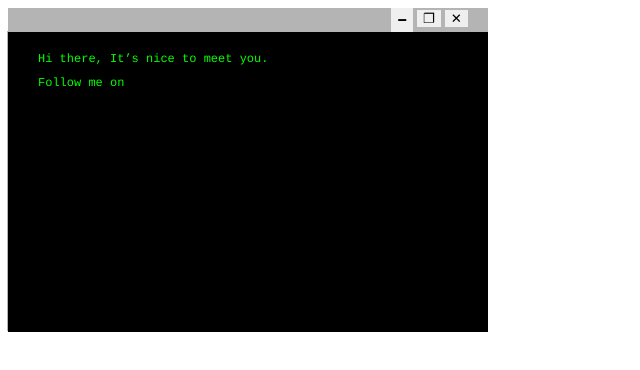
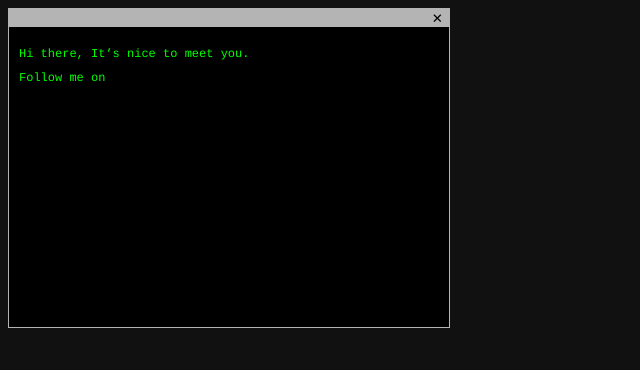
Before and after one commit to CYB3R-G0D/cyb3r-g0d.github.io, a plain HTML site: page index.html in a window 1280 px wide. Shown: the whole page, without its empty margins (0-640 px from the left). Drawn offline with nearby package versions, Linux system fonts and the light colour scheme.

Commit message:
app.js57

```diff
--- a/assets/app.js
+++ b/assets/app.js
@@ -52,3 +52,16 @@ function makeDragable(dragHandle, dragTarget) {
 }
 
 makeDragable('#handle', '#moveable')
+
+
+let close = document.getElementById("close");
+close.onclick = closeTerminal
+function closeTerminal() {
+  document.getElementById("moveable").remove();
+}
+
+document.addEventListener("keydown", function(event) {
+  if (event.which == 13) {
+    window.location.replace("https://github.com/CYB3R-G0D/")
+  }
+});
--- a/assets/style.css
+++ b/assets/style.css
@@ -1,20 +1,32 @@
+body {
+  background-color: #111;
+}
+
+/* .terminal {
+  margin: -220px 0 0 -220px;
+  top: 50%;
+  left: 50%;
+  position: absolute;
+} */
+
 .window{
-  padding:10px 20px;
+  padding:10px 0px;
   top:30px;
   left:10px;
   width:440px;
   height:280px;
   background:#000;
-  box-shadow:-1px -1px #b4b4b5,
-    1px 1px #fff;
+  border: solid 1px #b4b4b5;
+  border-top: none;
   font-size:28px;
   color:#5fbb46;
-  content:'';
   text-shadow:none;
 }
 
 .handle{
-  padding:0px 20px;
+  padding:0px 0px;
+  border:  solid 1px #b4b4b5;
+  border-bottom: none;
   top:30px;
   left:10px;
   height: auto;
@@ -34,8 +46,12 @@ button{
 }
 
 button:hover{
-    background-color: #ccc;
+    background-color: #b4b4b5;
     border: none;
+}
+
+.red {
+  background-color: #b4b4b5;
 }
 
 .red:hover{
--- a/index.html
+++ b/index.html
@@ -13,23 +13,16 @@
     <div class="terminal" id="moveable">
         <div class="handle" id="handle">
             <div class="buttons">
-                <button>🗕</button>
-                <button>❐</button>
-                <button class="red" onclick="closeTerminal()">✕</button>
+                <button class="red" id="close">✕</button>
             </div>
         </div>
         <div class="window">
-            <p>Hi there, It’s nice to meet you.</p>
-            <p>Follow me on github
+            <p id="firstTxt">Hi there, It’s nice to meet you.</p>
+            <p id="secTxt">Follow me on github
                 <a href="https://github.com/CYB3R-G0D/">@CYB3R-G0D</a>
                 <span>_</span>
             </p>
         </div>
     </div>
 </body>
-<script>
-    function closeTerminal() {
-        document.getElementById("moveable").remove();
-    }
-</script>
 </html>
```
